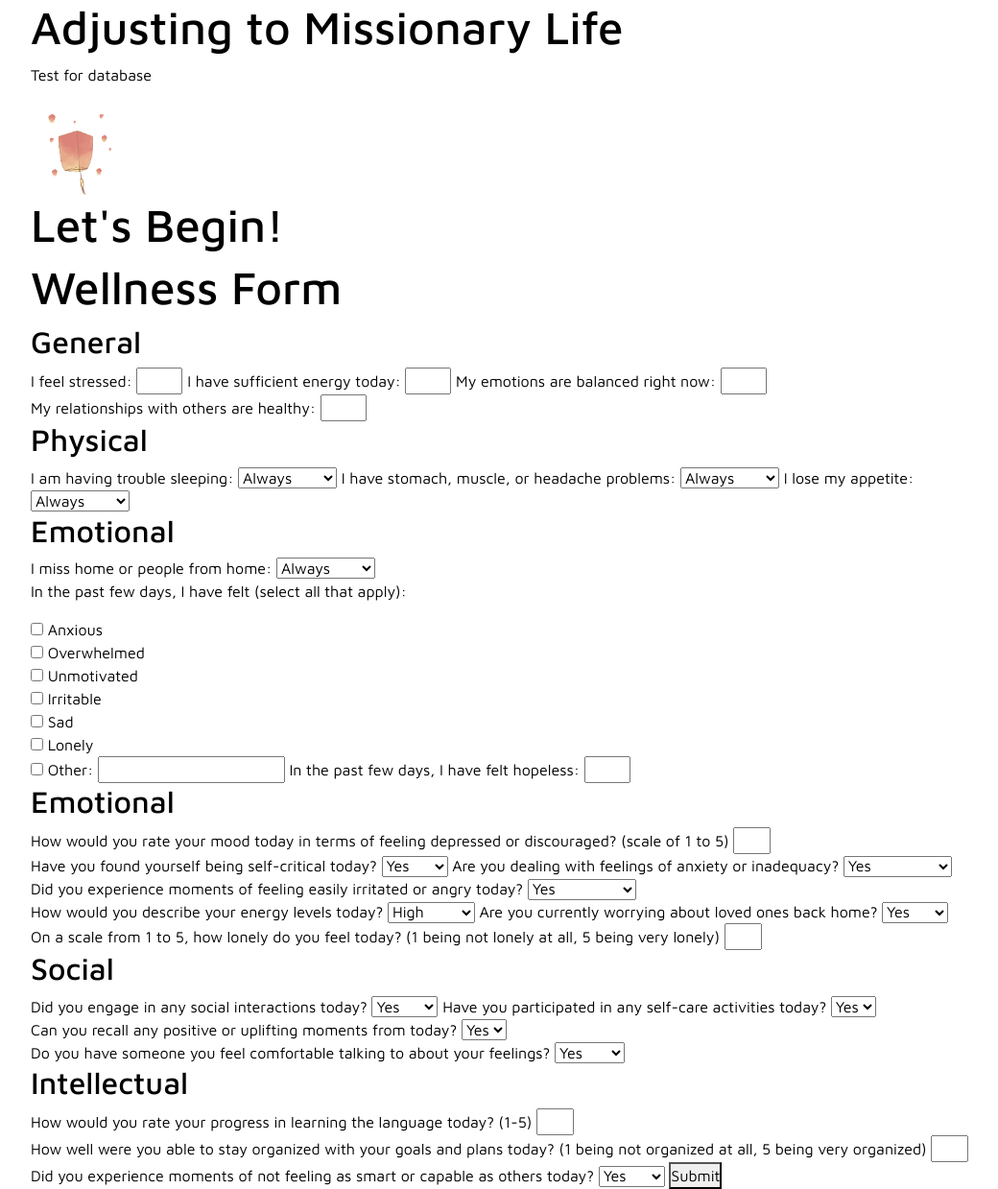
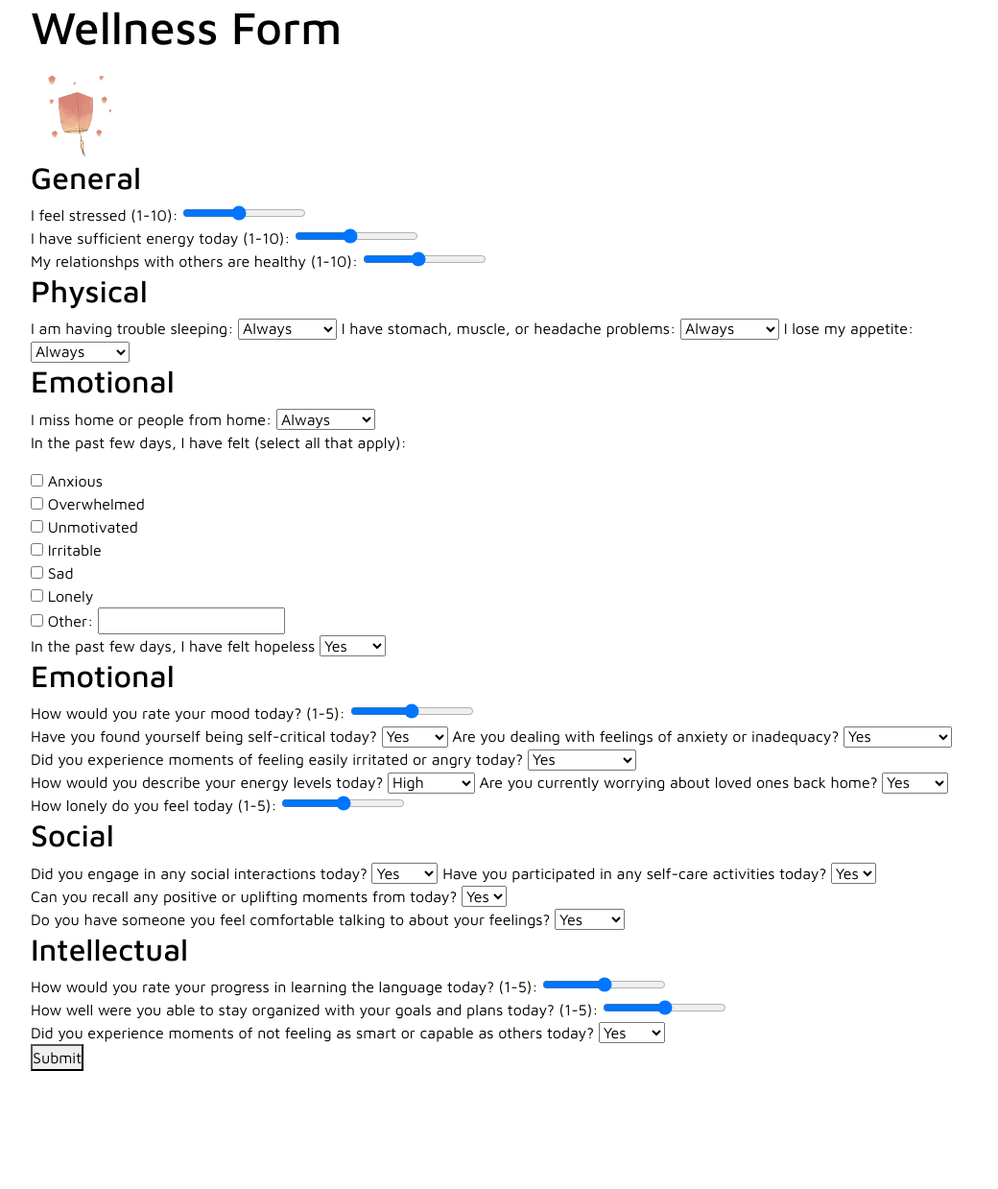
Before and after one commit to jakeevans00/MentalHealthApp, a Django app: page / in a window 1280 px wide. Shown: the part 112-1351 px from the top of the page at 96% size, without its empty margins (108-1148 px from the left). After the commit the page ends 1228 px from the top, so only its background shows below. Run offline with Django 4.2, Linux system fonts and the light colour scheme; data that the repository does not hold is empty.

Commit message:
Styling on form complete

```diff
--- a/mentalhealth/templates/main/home.html
+++ b/mentalhealth/templates/main/home.html
@@ -7,13 +7,13 @@
     <div class="row">
         <div class="hero">
             <div class="hero__text">
-                <h1>Adjusting to Missionary Life</h1>
-                <p>Test for database</p>
+                <h1>Wellness Form</h1>
+                {% comment %} <p>Test for database</p>
                 <ul>
                     {% for resource in resources %}
                     <li>{{ resource.title}} - {{resource.author}}</li>
                     {% endfor %}
-                </ul>
+                </ul> {% endcomment %}
             </div>
             <div class="hero__img">
                 <img src="{% static 'img/hope.png' %}" alt="" height="100">
@@ -25,21 +25,22 @@
     <div class="row">
         <div class="center-cont">
             <section class="form">
-                <h1>Let's Begin!</h1>
-                <h1>Wellness Form</h1>
-    <form action="submit_form.php" method="post">
+
+
+                <form class="form" action="submit_form.php" method="post">
                     <h2>General</h2>
-        <label for="stress">I feel stressed: </label>
-        <input type="number" name="stress" min="1" max="10" required>
-
-        <label for="energy">I have sufficient energy today: </label>
-        <input type="number" name="energy" min="1" max="10" required>
-
-        <label for="emotions">My emotions are balanced right now: </label>
-        <input type="number" name="emotions" min="1" max="10" required>
-
-        <label for="relationships">My relationships with others are healthy: </label>
-        <input type="number" name="relationships" min="1" max="10" required>
+                    <div class="custom-range-container">
+                        <label for="customRange" class="range-label">I feel stressed (1-10):</label>
+                        <input type="range" id="stress" class="custom-range-input" min="1" max="10" value="5">
+                    </div>
+                    <div class="custom-range-container">
+                        <label for="customRange" class="range-label">I have sufficient energy today (1-10):</label>
+                        <input type="range" id="energy" class="custom-range-input" min="1" max="10" value="5">
+                    </div>
+                    <div class="custom-range-container">
+                        <label for="customRange" class="range-label">My relationshps with others are healthy (1-10):</label>
+                        <input type="range" id="relationship" class="custom-range-input" min="1" max="10" value="5">
+                    </div>
 
                     <h2>Physical</h2>
                     <label for="sleep">I am having trouble sleeping: </label>
@@ -87,15 +88,19 @@
                     <label><input type="checkbox" name="feelings[]" value="sad"> Sad</label><br>
                     <label><input type="checkbox" name="feelings[]" value="lonely"> Lonely</label><br>
                     <label><input type="checkbox" name="feelings[]" value="other"> Other:</label>
-        <input type="text" name="other_feelings">
+                    <input type="text" name="other_feelings"><br>
 
-        <label for="hopeless">In the past few days, I have felt hopeless: </label>
-        <input type="number" name="hopeless" min="1" max="10" required>
-
+                    <label for="self_critical">In the past few days, I have felt hopeless</label>
+                    <select name="self_critical" required>
+                        <option value="yes">Yes</option>
+                        <option value="no">No</option>
+                        <option value="a_little">A little</option>
+                    </select>
                     <h2>Emotional</h2>
-        <label for="mood_rating">How would you rate your mood today in terms of feeling depressed or discouraged? (scale of 1 to 5)</label>
-        <input type="number" name="mood_rating" min="1" max="5" required>
-
+                    <div class="custom-range-container">
+                        <label for="customRange" class="range-label">How would you rate your mood today? (1-5):</label>
+                        <input type="range" id="stress" class="custom-range-input" min="1" max="5" value="3">
+                    </div>
                     <label for="self_critical">Have you found yourself being self-critical today?</label>
                     <select name="self_critical" required>
                         <option value="yes">Yes</option>
@@ -131,9 +136,10 @@
                         <option value="a_little">A little</option>
                     </select>
 
-        <label for="loneliness_scale">On a scale from 1 to 5, how lonely do you feel today? (1 being not lonely at all, 5 being very lonely)</label>
-        <input type="number" name="loneliness_scale" min="1" max="5" required>
-
+                    <div class="custom-range-container">
+                        <label for="customRange" class="range-label">How lonely do you feel today (1-5):</label>
+                        <input type="range" id="stress" class="custom-range-input" min="1" max="5" value="3">
+                    </div>
                     <h2>Social</h2>
                     <label for="social_interactions">Did you engage in any social interactions today?</label>
                     <select name="social_interactions" required>
@@ -162,20 +168,22 @@
                     </select>
 
                     <h2>Intellectual</h2>
-        <label for="language_progress">How would you rate your progress in learning the language today? (1-5)</label>
-        <input type="number" name="language_progress" min="1" max="5" required>
-
-        <label for="goal_organization">How well were you able to stay organized with your goals and plans today? (1 being not organized at all, 5 being very organized)</label>
-        <input type="number" name="goal_organization" min="1" max="5" required>
-
+                    <div class="custom-range-container">
+                        <label for="customRange" class="range-label">How would you rate your progress in learning the language today? (1-5):</label>
+                        <input type="range" id="stress" class="custom-range-input" min="1" max="5" value="3">
+                    </div>
+                    <div class="custom-range-container">
+                        <label for="customRange" class="range-label">How well were you able to stay organized with your goals and plans today? (1-5):</label>
+                        <input type="range" id="stress" class="custom-range-input" min="1" max="5" value="3">
+                    </div>
                     <label for="feelings_smart">Did you experience moments of not feeling as smart or capable as others today?</label>
                     <select name="feelings_smart" required>
                         <option value="yes">Yes</option>
                         <option value="no">No</option>
                         <option value="a_little">A little</option>
-        </select>
+                    </select><br>
 
-        <button type="submit">Submit</button>
+                    <button class="form-submit" type="submit">Submit</button>
                 </form>
             </section>
         </div>
```
Also changed, not shown: mentalhealth/static/css/styles.css (+64 -0 lines). Lines whose indentation alone changed are shown as unchanged.
